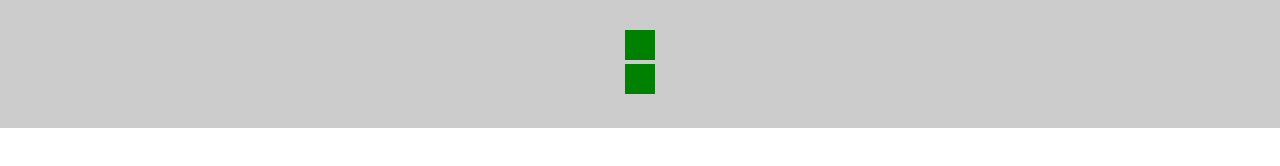
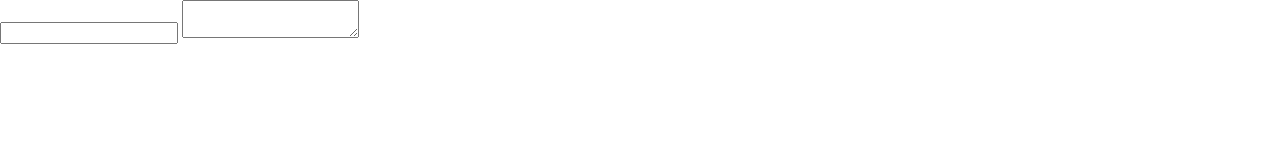
Before and after one commit to TBohonoss/Aulas_de_CSS, a plain HTML site: page index.html in a window 1280 px wide. Drawn offline with Linux system fonts and the light colour scheme.

Commit message:
Inserindo fontes personalizadas e mais conceitos

```diff
--- a/css/style.css
+++ b/css/style.css
@@ -3,68 +3,35 @@
  padding:0;
 }
 
+@font-face{
+	font-family: "Open Sans";
+	src:url('../fonts/OpenSans-Light.ttf');
+}
 
 html,body{
   height:100%;
+  font-family: "Open Sans";
 }
 
 /*
-input[type=file]{
-	display: none;
+ Tudo dentro do formulário. Inluindo filhos > filhos
+*/
+
+form *{
+	font-family: "Open Sans";
 }
 
-label{
-	display:block;
-	margin:20px auto;
-	cursor: pointer;
-	font-size: 17px;
-	width: 220px;
-	height: 40px;
-	background-color:#ccc;
-	color: white;
-	text-align: center;
-	line-height: 40px;
+
+
+/*
+Quando utilizamos o important o nível de especificação deixa de existir.
+Quando mais de 1 estão utilizando o important então o nível de especificação volta a contar.
+
+.box p{
+	font-family: "Open Sans" !important;
 }
 
-*/
-
-form{
-	text-align: center;
-	background-color: #ccc;
-	padding: 30px 0;
-}
-/*
-
-form select{
-	width: 220px;
-	height: 30px;
-	border:0;
-	padding-left:10px;
-	background-image:url('../imagens/sprite.png');
-	background-size:10px 20px;
-	background-repeat: no-repeat;
-	background-position: 96% 8px;
-	appearance:none;
-	-webkit-appearance:none;
-	-moz-appearance:none;
-}
-
-select::-ms-expand{
-	display: none;
+.text{
+	font-family: tahoma !important;
 }
 */
-
-input[type=checkbox]{
-	display: none;
-}
-
-label{
-	display: inline-block;
-	width: 30px;
-	height:30px;
-	background-color:green;
-}
-
-input[type=checkbox]:checked + label{
-	background-color:red;
-}
--- a/index.html
+++ b/index.html
@@ -5,29 +5,24 @@
 	<head>
 		<title>Título do meu website</title>
 		<meta charset="utf-8" />
+		<!--Importanto através de URL externa-->
+		<!--
+		<link href="https://fonts.googleapis.com/css?family=Open+Sans:400,700" rel="stylesheet">
+		-->
 		<link href="css/style.css" rel="stylesheet" type="text/css">
 	</head>
 
 	<body>
+		<!--
+		<div class="box">
+			<p>Olá mundo</p>
+		</div>
+		-->
 
 		<form>
-			<!--
-			<input id="file" type="file" name="file" />
-			<label for="file">Clique aqui!</label>
-			-->
-			<!--
-			<select>
-				<option>Item 1</option>
-				<option>Item 2</option>
-			</select>
-			-->
 			<div>
-			<input name="checkbox" type="checkbox" id="check1" />
-			<label for="check1" />
-			</div>
-			<div>
-			<input name="checkbox" type="checkbox" id="check2" />
-			<label for="check2" />
+				<input type="text" />
+				<textarea></textarea>
 			</div>
 		</form>
 
```
Also changed, not shown: fonts/OpenSans-Light.ttf (added).
